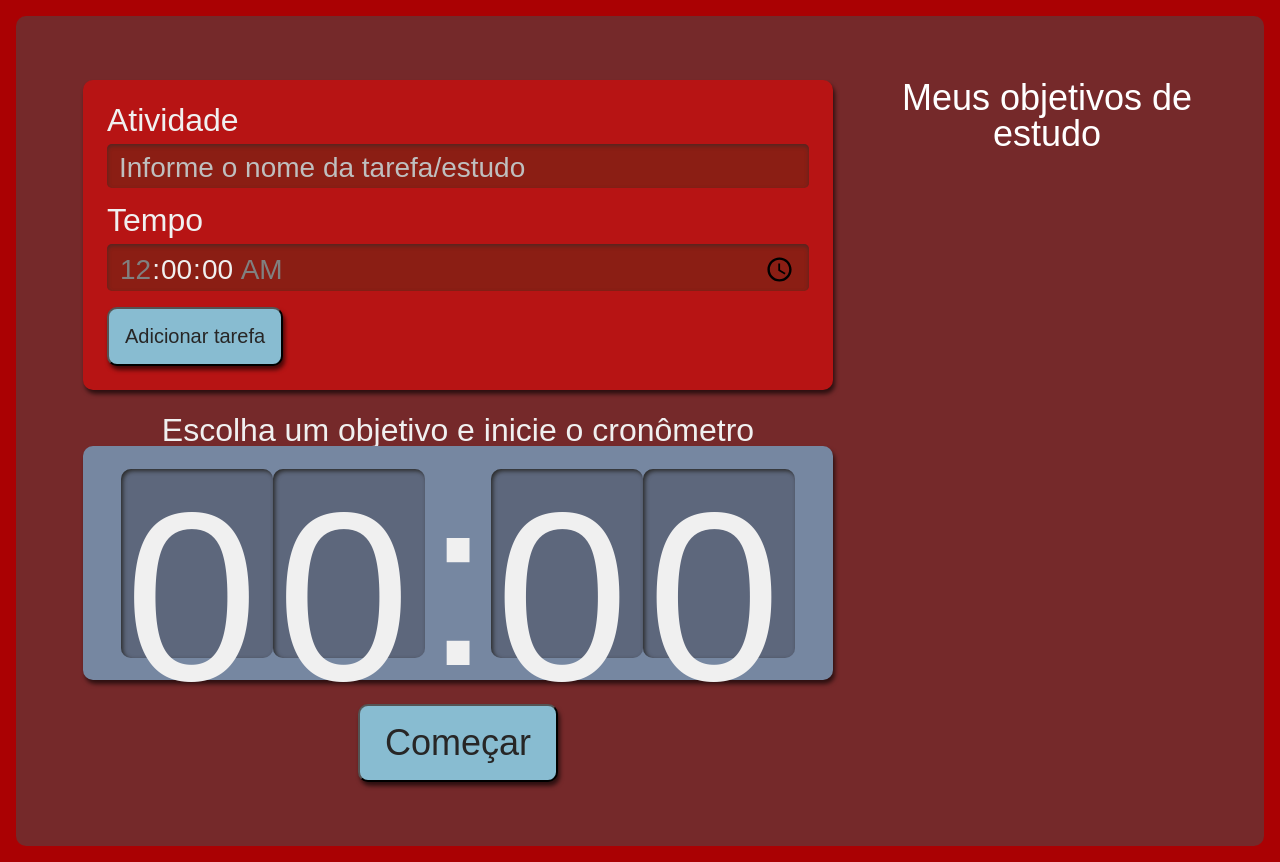
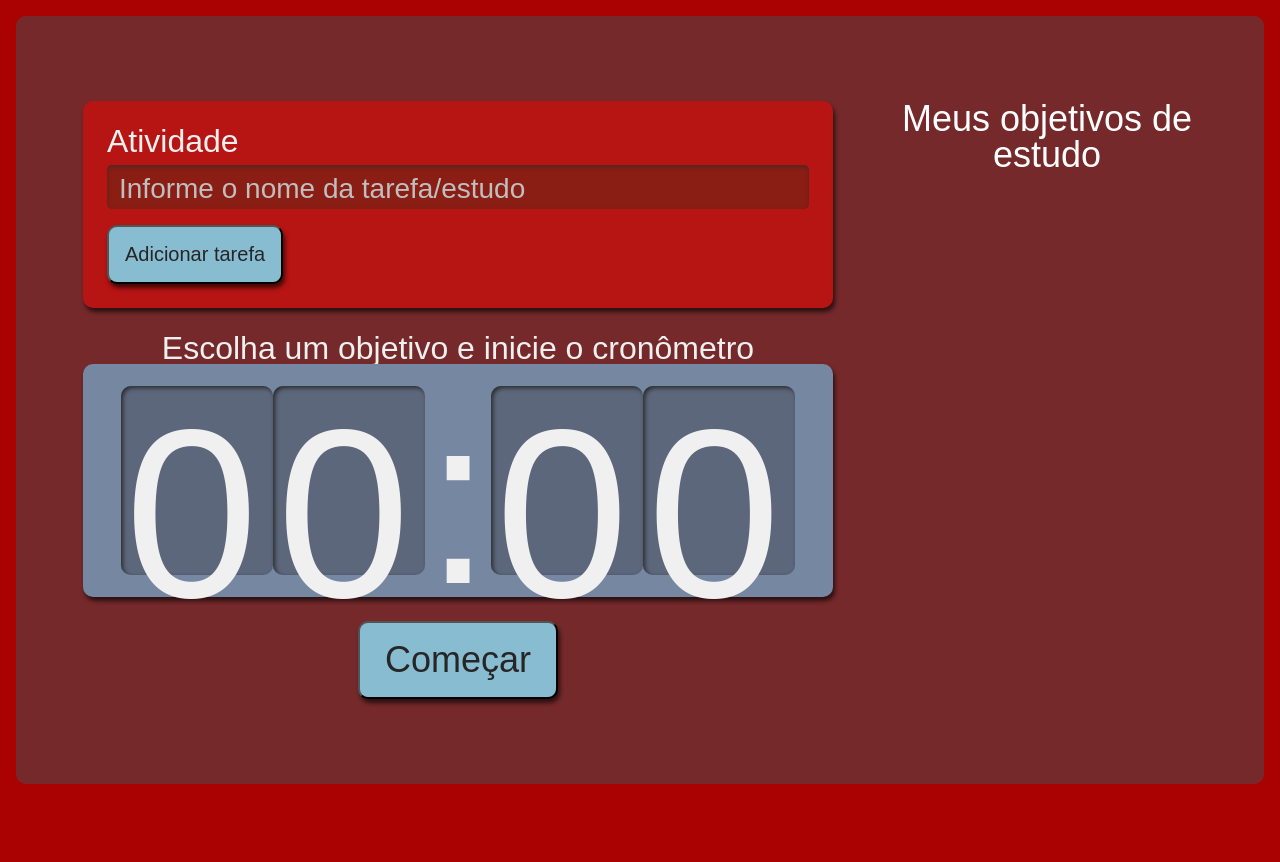
Before and after one commit to sheilarnold/PomodoroReact, a React (Create React App) app: page / in a window 1280 px wide. After the commit the page ends 800 px from the top, so only its background shows below. Built offline with nearby package versions, Linux system fonts and the light colour scheme.

Commit message:
Pomodoro Oficina

```diff
--- a/src/App.tsx
+++ b/src/App.tsx
@@ -15,6 +15,7 @@ function App() {
 
   function selectItem(itemSelecionado: Iitem){
     setSelecionado(itemSelecionado);
+
     setItens(itensAnteriores => itensAnteriores.map(
         item => ({
             ...item,
@@ -23,11 +24,17 @@ function App() {
         )
       )
     )
+
+  }
+
+  function continua_contagem(item_atual: Iitem){
+    if(item_atual != null && (itens.findIndex(item => item.id == item_atual.id) + 1) < itens.length){
+      selectItem(itens[itens.findIndex(item => item.id == item_atual.id) + 1]);
+    }
   }
 
   function defineItemCompleto(){
     if(selecionado){
-      setSelecionado(undefined);
 
       setItens(itensAnteriores => itensAnteriores.map(item => {
             if(item.id === selecionado.id){
@@ -43,6 +50,10 @@ function App() {
         )
       )
     }
+
+    /*if(selecionado != null){
+      continua_contagem(selecionado);
+    }*/
 
   }
 
--- a/src/components/Formulario/index.tsx
+++ b/src/components/Formulario/index.tsx
@@ -13,15 +13,8 @@ class Formulario extends React.Component<{
 
     state = {
         nome: "",
-        tempo: "00:00"
+        tempo: "00:00:10"
     };
-
-    altera_tempo = (tmp: any) => {
-        this.setState({
-            ...this.state,
-            tempo: tmp
-        })
-    }
 
     define_item = (itn: any) => {
         this.setState({
@@ -40,13 +33,20 @@ class Formulario extends React.Component<{
                     selecionado: false,
                     completo: false,
                     id: idV4()
+                },
+                {
+                    id: idV4(),
+                    nome: "Pausa",
+                    tempo: "00:00:05",
+                    selecionado: false,
+                    completo: false
                 }
             ]
         );
 
         this.setState({
             nome: "",
-            tempo: "00:00"
+            tempo: "00:01:10"
         });
     }
 
@@ -72,27 +72,6 @@ class Formulario extends React.Component<{
                     />
 
                 </div>
-                <div className="inputContainer">
-
-                    <Label
-                        titulo = "Tempo"
-                        lblfor = "tempo"
-                    />
-                    <Input
-                        identificador = "tempo"
-                        nome = "tempo"
-                        step = "1"
-                        tipo = "time"
-                        obrigatorio = {true}
-                        valor = {this.state.tempo}
-                        //minimo = "00:25:00"
-                        minimo = "00:00:01"
-                        maximo = "00:30:00"
-                        classe="input_form"
-                        callback={this.altera_tempo}
-                    />
-
-                </div>
 
                 <div>
 
--- a/src/components/Input/index.tsx
+++ b/src/components/Input/index.tsx
@@ -8,9 +8,6 @@ class Input extends React.Component<
         obrigatorio: boolean,
         placeholder?: string,
         valor?:string,
-        step?:string,
-        minimo?: string,
-        maximo?: string,
         classe?: string,
         callback?: Function,
         callback_onClick?: () => void
@@ -26,9 +23,6 @@ class Input extends React.Component<
                 placeholder = {this.props.placeholder}
                 required = {this.props.obrigatorio}
                 value = {this.props.valor}
-                step = {this.props.step}
-                min={this.props.minimo}
-                max={this.props.maximo}
                 className={this.props.classe}
                 onChange={(valor) => this.props.callback?this.props.callback(valor.target.value):null}
                 onClick={this.props.callback_onClick}
--- a/src/utils/Time.ts
+++ b/src/utils/Time.ts
@@ -9,9 +9,9 @@ export default function TempoParaSegundos(tempo: string){
         const minutosEmSegundos = Number(minutos)*60;
     */
 
-    console.log("valor recebido: ", tempo);
+    //console.log("valor recebido: ", tempo);
 
-    console.log("Valor retornado: ", ((Number(horas) * 3600) + (Number(minutos) * 60) + (Number(segundos))));
+    //console.log("Valor retornado: ", ((Number(horas) * 3600) + (Number(minutos) * 60) + (Number(segundos))));
 
     return ((Number(horas) * 3600) + (Number(minutos) * 60) + (Number(segundos)));
 
```
